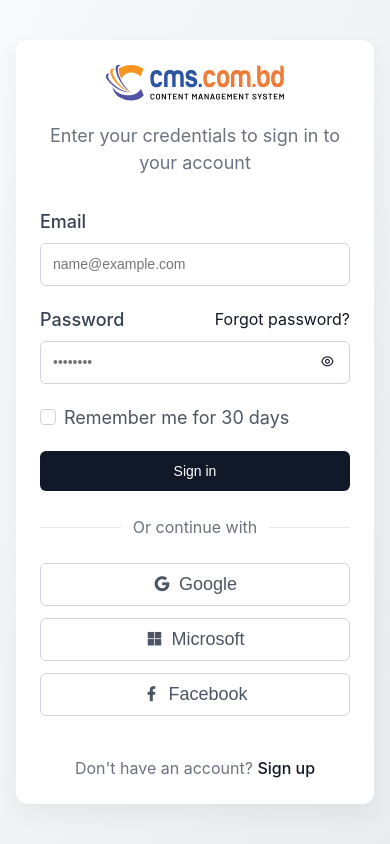
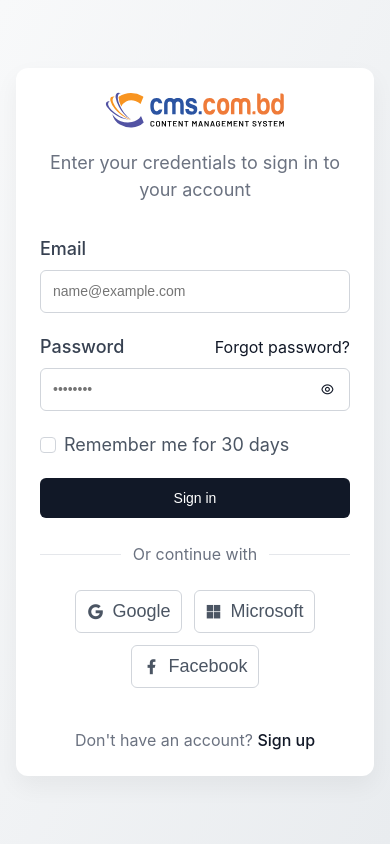
Before and after one commit to baijidhossain/login-page, a plain HTML site: page index.html in a window 390 px wide. Drawn offline with nearby package versions, Linux system fonts and the light colour scheme.

Commit message:
responsive design add

```diff
--- a/style.css
+++ b/style.css
@@ -280,6 +280,8 @@ body {
   display: grid;
   grid-template-columns: repeat(3, 1fr);
   gap: 0.75rem;
+  justify-content: center;
+  align-items: center;
 }
 
 .social-button {
@@ -345,7 +347,9 @@ body {
   }
 
   .social-login {
-    grid-template-columns: 1fr;
-  }
+    display: flex;
+    flex: auto;
+    flex-wrap: wrap;
+}
 
 }
```
